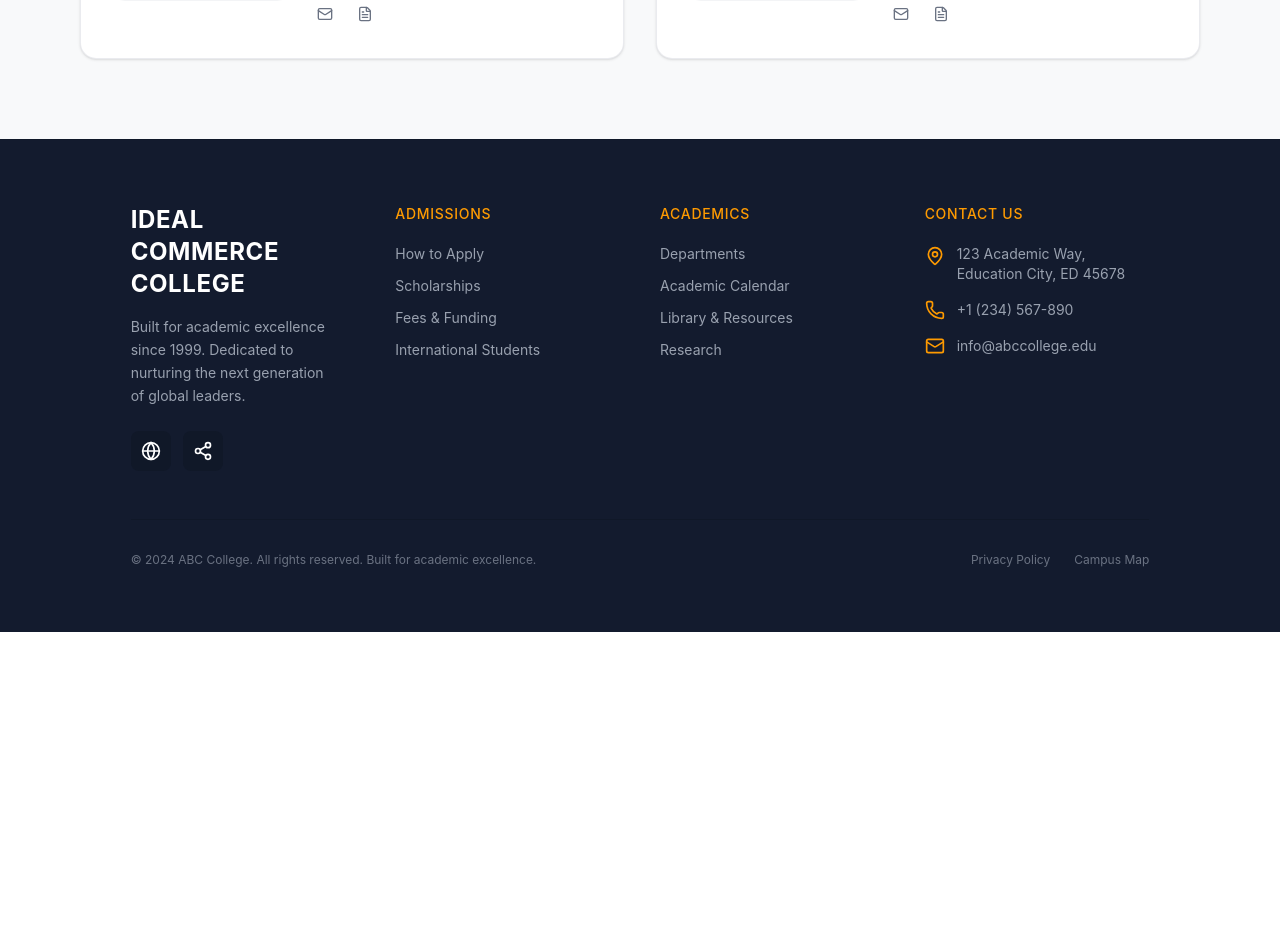
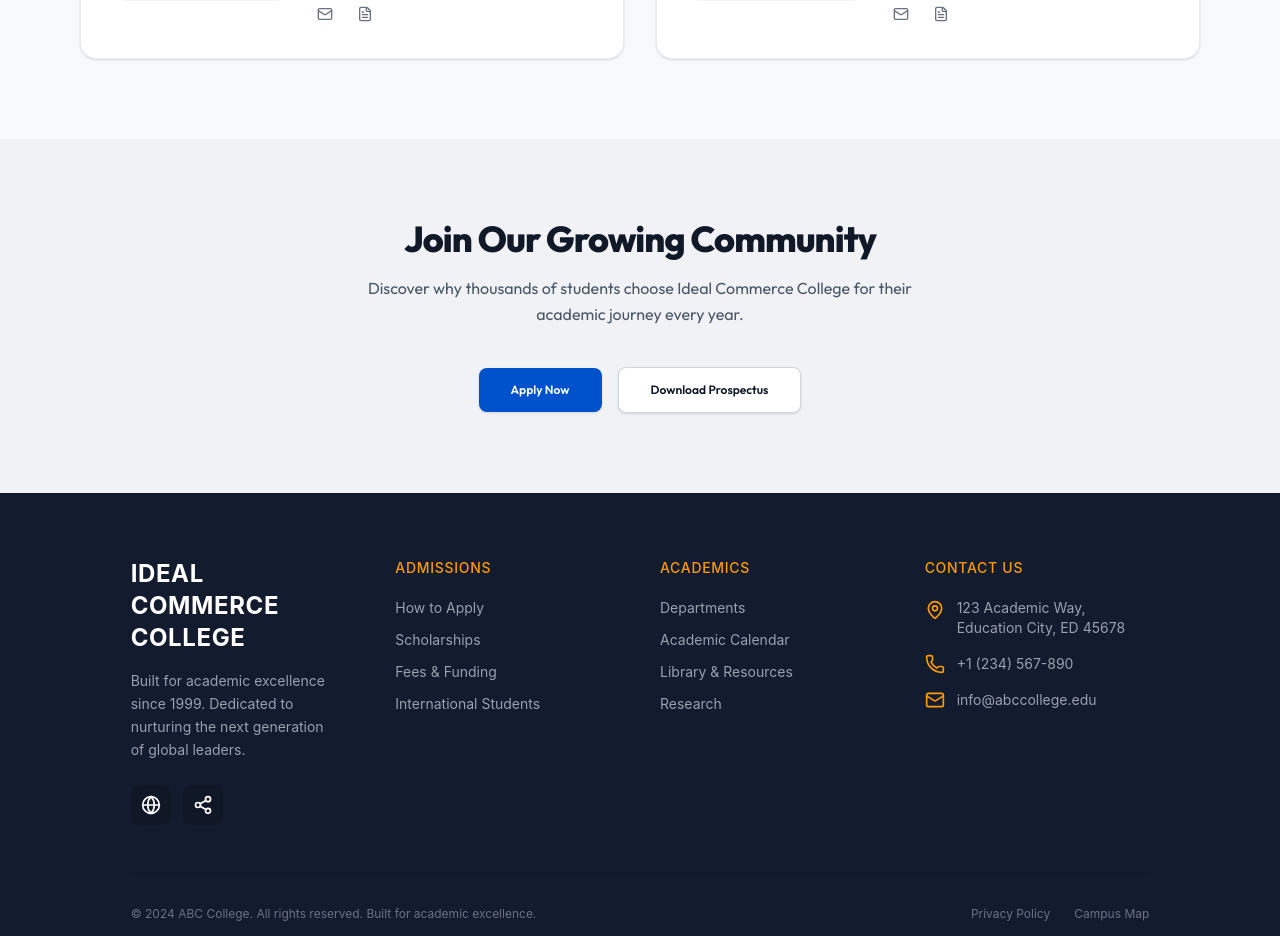
Before and after one commit to FrontFury/icc-modern-client, a React (Vite) app: page /about in a window 1280 px wide. Shown: the part 2720-3656 px from the top of the page. Before the commit the page ends 3352 px from the top, so only its background shows below. Built offline with nearby package versions, Linux system fonts and the light colour scheme.

Commit message:
Added Growing Community Section

```diff
--- a/src/pages/About/About/About.jsx
+++ b/src/pages/About/About/About.jsx
@@ -1,6 +1,7 @@
 import AboutBanner from '../AboutBanner/AboutBanner';
 import CoreValue from '../CoreValue/CoreValue';
 import ExecutiveLeader from '../ExecutiveLeader/ExecutiveLeader';
+import GrowingCommuning from '../GrowingCommuning/GrowingCommuning';
 import HistorySection from '../HistorySection/HistorySection';
 
 const About = () => {
@@ -10,6 +11,7 @@ const About = () => {
             <HistorySection></HistorySection>
             <CoreValue></CoreValue>
             <ExecutiveLeader></ExecutiveLeader>
+            <GrowingCommuning></GrowingCommuning>
         </div>
     );
 };
--- /dev/null
+++ b/src/pages/About/GrowingCommuning/GrowingCommuning.jsx
@@ -0,0 +1,45 @@
+import { Link } from "react-router-dom";
+
+const GrowingCommuning = () => {
+    return (
+    <section className="w-full bg-[#f0f2f5] py-20 px-6 md:px-12 text-center">
+      <div className="max-w-3xl mx-auto space-y-4">
+
+        {/* Main Heading */}
+        <h2 className="text-3xl md:text-4xl font-extrabold text-[#111827] tracking-tight">
+          Join Our Growing Community
+        </h2>
+
+        {/* Subtitle */}
+        <p className="text-gray-600 text-sm md:text-base leading-relaxed max-w-xl mx-auto">
+          Discover why thousands of students choose Ideal Commerce College for their academic journey every year.
+        </p>
+
+        {/* Action Buttons */}
+        <div className="pt-6 flex flex-col sm:flex-row items-center justify-center gap-4">
+
+          {/* Primary Blue Button */}
+          <Link
+            to="/apply"
+            className="w-full sm:w-auto bg-[#0052cc] hover:bg-[#0043a8] text-white text-xs font-semibold px-8 py-3.5 rounded-lg shadow-sm transition-colors duration-200 inline-block text-center"
+          >
+            Apply Now
+          </Link>
+
+          {/* Secondary Outlined Button */}
+          <a
+            href="/prospectus.pdf"
+            download
+            className="w-full sm:w-auto bg-white hover:bg-gray-50 border border-gray-300 text-gray-900 text-xs font-semibold px-8 py-3.5 rounded-lg shadow-sm transition-colors duration-200 inline-block text-center"
+          >
+            Download Prospectus
+          </a>
+
+        </div>
+
+      </div>
+    </section>
+  );
+};
+
+export default GrowingCommuning;
```
